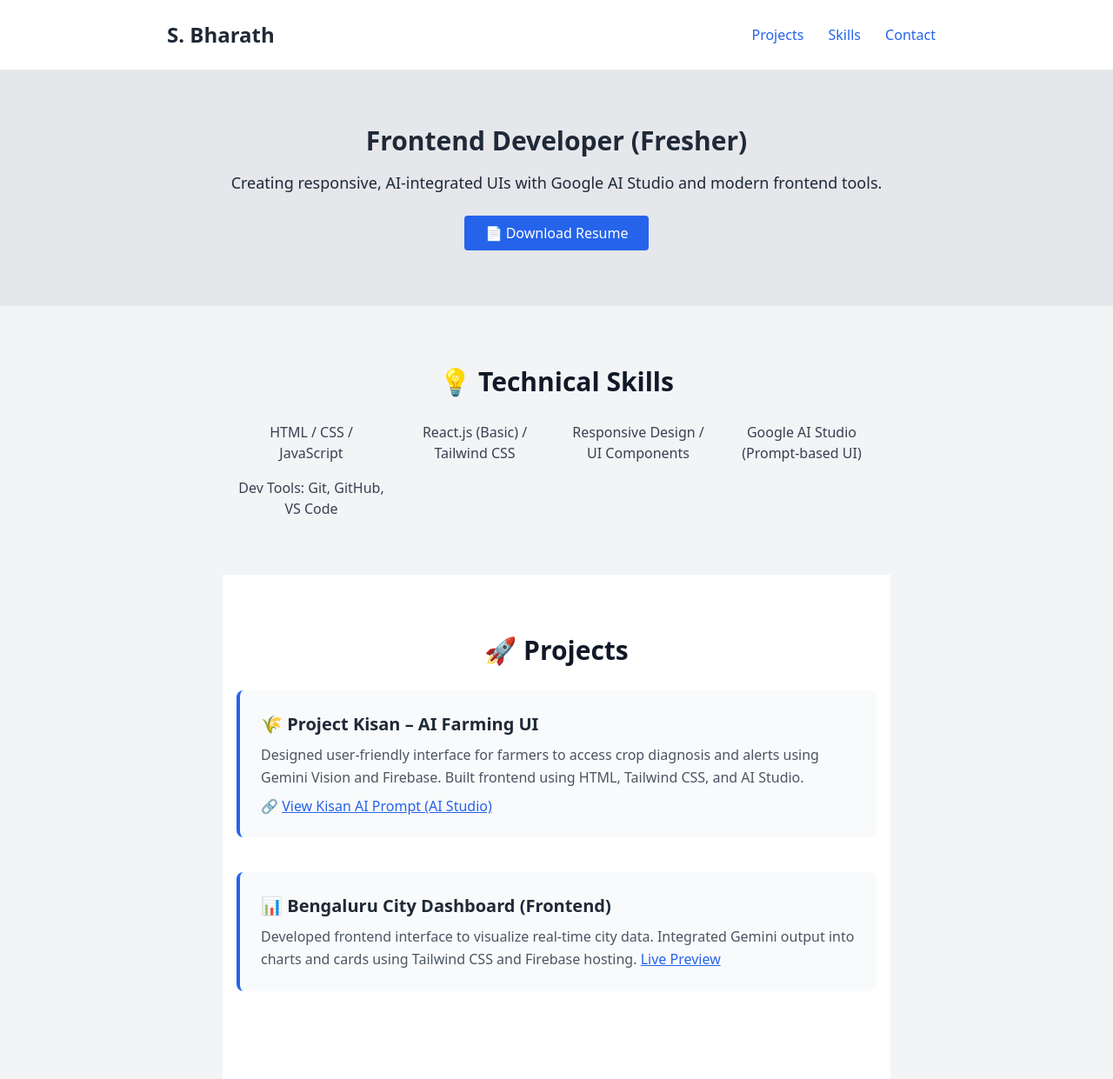
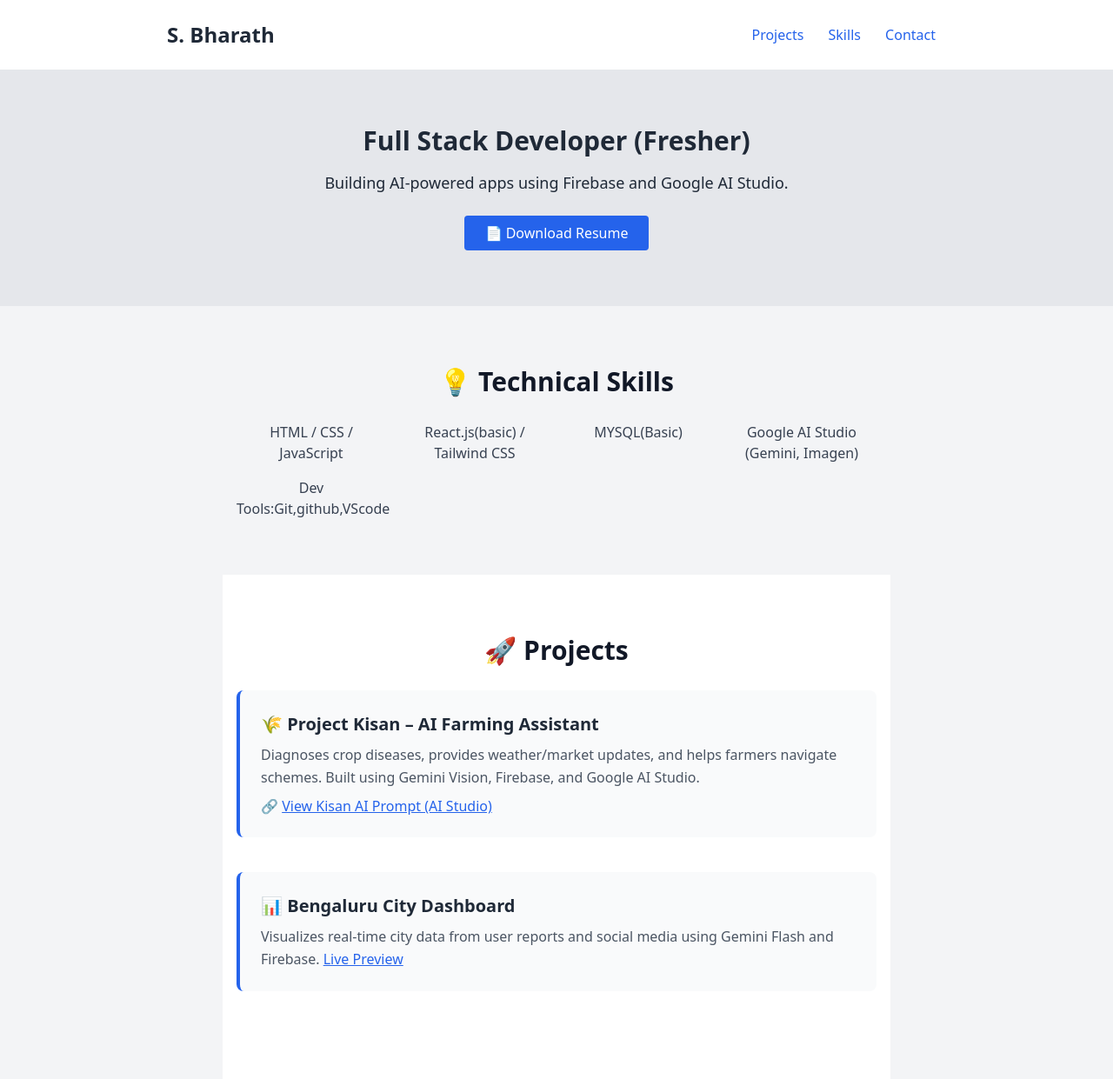
Before and after one commit to BHARATH-7732/portfolio, a plain HTML site: page index.html in a window 1280 px wide. Shown: the top 1241 px of the page at 87% size. Drawn offline with nearby package versions, Linux system fonts and the light colour scheme.

Commit message:
Update index.html

```diff
--- a/index.html
+++ b/index.html
@@ -3,7 +3,7 @@
 <head>
   <meta charset="UTF-8" />
   <meta name="viewport" content="width=device-width, initial-scale=1.0"/>
-  <title>S. Bharath | Frontend Developer</title>
+  <title>S. Bharath | Full Stack Developer</title>
   <link rel="stylesheet" href="https://cdn.jsdelivr.net/npm/tailwindcss@2.2.19/dist/tailwind.min.css" />
   <link rel="stylesheet" href="style.css" />
 </head>
@@ -24,8 +24,8 @@
   <!-- Hero -->
   <section class="hero-section">
     <div class="max-w-4xl mx-auto text-center">
-      <h2 class="text-3xl font-bold">Frontend Developer (Fresher)</h2>
-      <p class="mt-4 text-lg">Creating responsive, AI-integrated UIs with Google AI Studio and modern frontend tools.</p>
+      <h2 class="text-3xl font-bold">Full Stack Developer (Fresher)</h2>
+      <p class="mt-4 text-lg">Building AI-powered apps using Firebase and Google AI Studio.</p>
       <a
         href="resume.pdf"
         download
@@ -41,10 +41,10 @@
     <h3 class="section-title">💡 Technical Skills</h3>
     <ul class="skills-grid">
       <li>HTML / CSS / JavaScript</li>
-      <li>React.js (Basic) / Tailwind CSS</li>
-      <li>Responsive Design / UI Components</li>
-      <li>Google AI Studio (Prompt-based UI)</li>
-      <li>Dev Tools: Git, GitHub, VS Code</li>
+      <li>React.js(basic) / Tailwind CSS</li>
+      <li>MYSQL(Basic)</li>
+      <li>Google AI Studio (Gemini, Imagen)</li>
+      <li>Dev Tools:Git,github,VScode</li>
     </ul>
   </section>
 
@@ -53,9 +53,9 @@
     <h3 class="section-title">🚀 Projects</h3>
 
     <div class="project">
-      <h4 class="project-title">🌾 Project Kisan – AI Farming UI</h4>
+      <h4 class="project-title">🌾 Project Kisan – AI Farming Assistant</h4>
       <p class="project-desc">
-        Designed user-friendly interface for farmers to access crop diagnosis and alerts using Gemini Vision and Firebase. Built frontend using HTML, Tailwind CSS, and AI Studio.
+        Diagnoses crop diseases, provides weather/market updates, and helps farmers navigate schemes. Built using Gemini Vision, Firebase, and Google AI Studio.
       </p>
       <p class="mt-2">
         🔗
@@ -70,9 +70,9 @@
     </div>
 
     <div class="project">
-      <h4 class="project-title">📊 Bengaluru City Dashboard (Frontend)</h4>
+      <h4 class="project-title">📊 Bengaluru City Dashboard</h4>
       <p class="project-desc">
-        Developed frontend interface to visualize real-time city data. Integrated Gemini output into charts and cards using Tailwind CSS and Firebase hosting.
+        Visualizes real-time city data from user reports and social media using Gemini Flash and Firebase.
         <a
           href="https://aistudio.google.com/apps/drive/17GYodx3BI1Y8SmIFksKsOA6E-aT6-J7d?showPreview=true&resourceKey="
           target="_blank"
```
